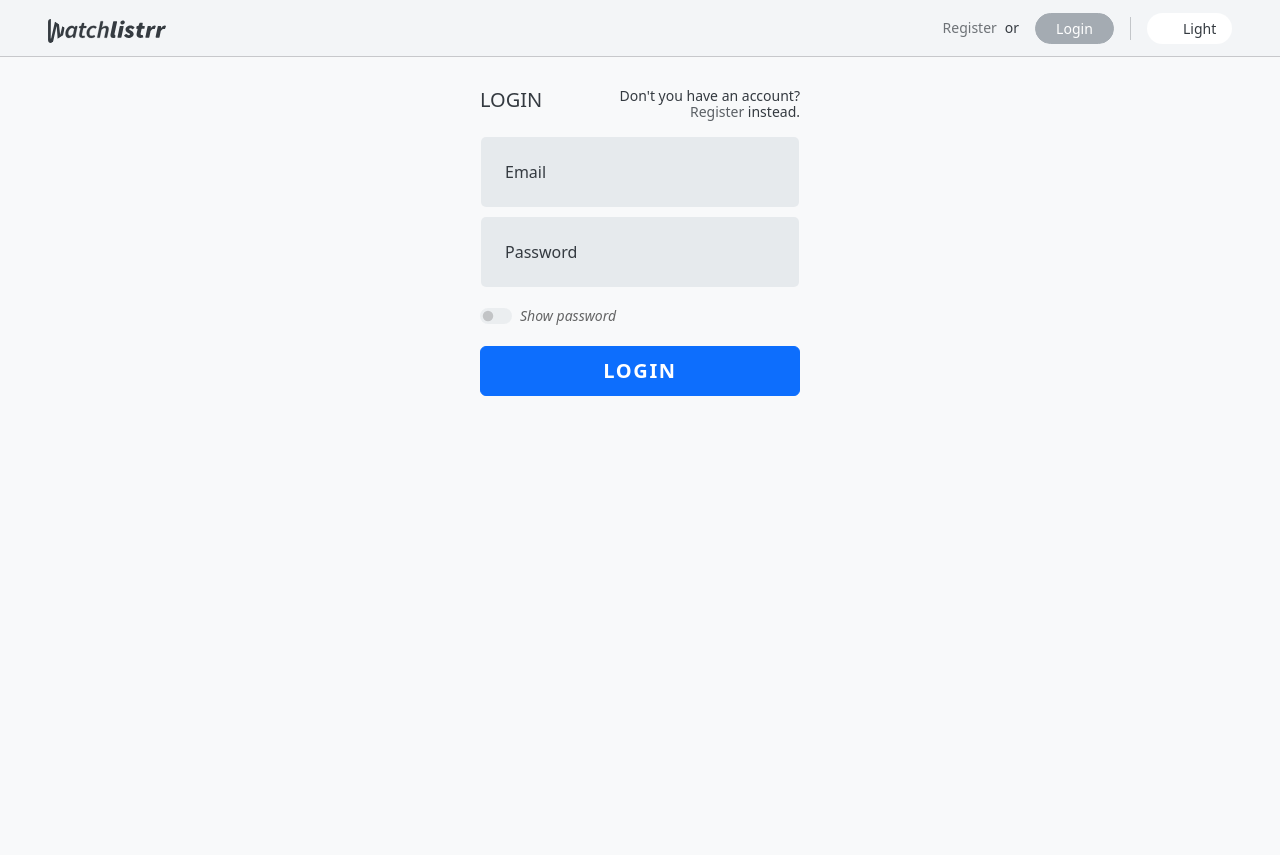
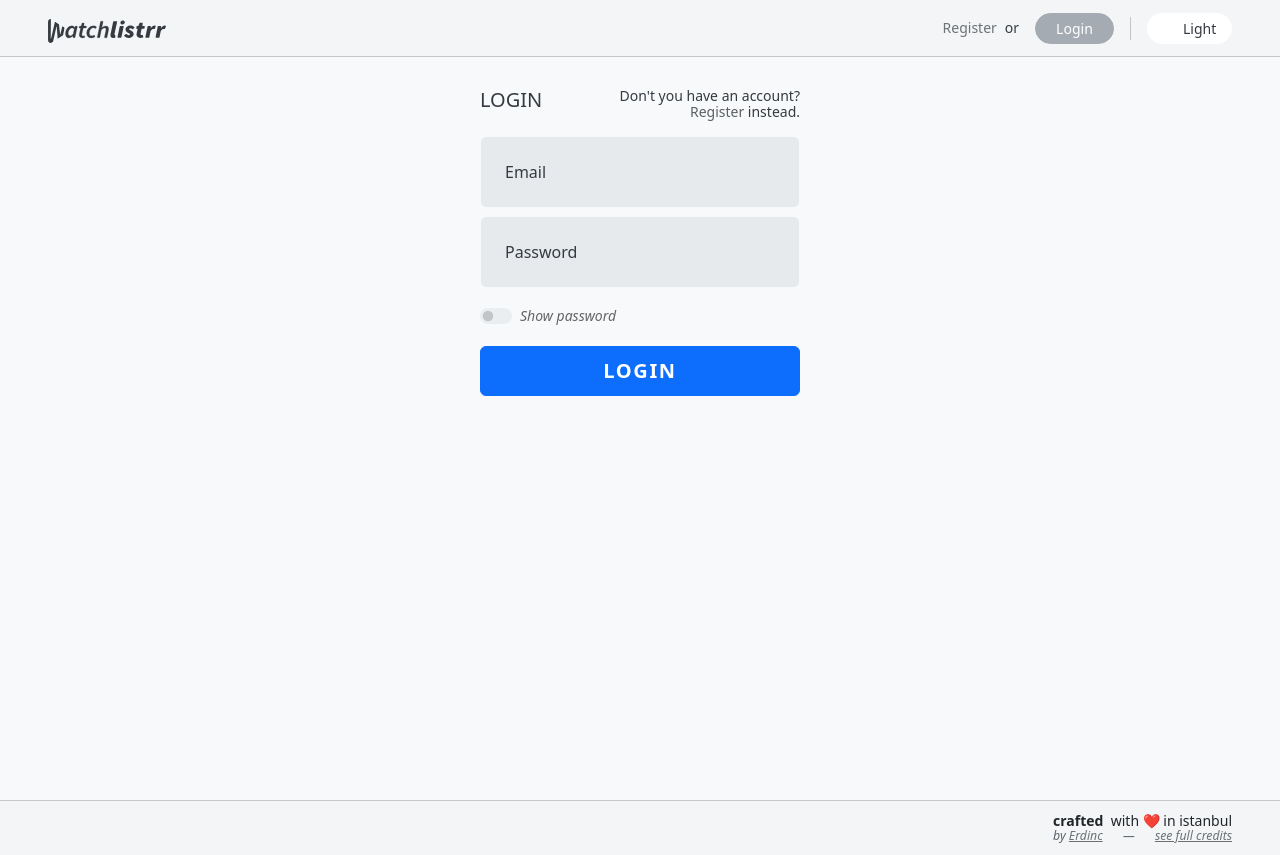
Before and after one commit to erdinctekay/watchlistrr-frontend, a Vue app: page /auth/login in a window 1280 px wide. Before the commit the page ends 800 px from the top, so only its background shows below. Built offline with nearby package versions, Linux system fonts and the light colour scheme; no server answers; a web font is replaced by a local one.

Commit message:
footer updated

```diff
--- a/src/components/ThePageParts/TheFooter.vue
+++ b/src/components/ThePageParts/TheFooter.vue
@@ -1,5 +1,41 @@
 <template>
-	<footer></footer>
+	<footer class="border-1 border-top">
+		<section class="col-12 py-1" :class="`${colorScheme === 'light' ? 'bg-gray-150' : 'bg-gray-800'}`">
+			<div class="container-fluid container-fluid-xxl py-2 px-3 px-sm-5 row g-0 m-auto">
+				<div class="d-flex flex-column justify-content-center align-items-end">
+					<span class="small" :class="`${colorScheme === 'light' ? 'text-dark' : 'text-light'}`">
+						<b>crafted</b>&nbsp; with ❤️ in istanbul
+						<br />
+						<div class="d-flex flex-row justify-content-between text-muted">
+							<span class="small fst-italic">
+								by
+								<a
+									class="text-decoration-underline cursor-pointer"
+									href="https://github.com/erdinctekay"
+									target="_blank"
+								>
+									Erdinc
+								</a>
+							</span>
+							<span class="small fst-italic">—</span>
+							<a @click="openModal('credits')" class="small fst-italic text-decoration-underline cursor-pointer">
+								see full credits
+							</a>
+						</div>
+					</span>
+				</div>
+			</div>
+		</section>
+	</footer>
 </template>
-<script setup></script>
+<script setup>
+	import { storeToRefs } from 'pinia'
+
+	import { useModalStore } from '@/stores/ModalStore'
+	import { useColorSchemeStore } from '@/stores/ColorSchemeStore'
+
+	const { colorScheme } = storeToRefs(useColorSchemeStore())
+
+	const { openModal } = useModalStore()
+</script>
 <style></style>
--- a/src/helpers/ui.js
+++ b/src/helpers/ui.js
@@ -223,6 +223,7 @@ const getPageScrollPosition = () => {
 			}
 
 			observeHeaderHeight()
+			observeFooterHeight()
 		})
 	})
 }
@@ -239,6 +240,21 @@ const observeHeaderHeight = () => {
 
 	if (headerTotalHeight != body.style.getPropertyValue('--header-height').replace(/\D/g, '')) {
 		body.style.cssText += '--header-height: ' + headerTotalHeight + 'px !important;'
+	}
+}
+
+const observeFooterHeight = () => {
+	const footerChildren = document.querySelectorAll('footer section')
+	let footerTotalHeight = 0
+
+	footerChildren.forEach((footerChild) => {
+		footerTotalHeight += footerChild.clientHeight
+	})
+
+	body.style.cssText += '--footer-height: ' + footerTotalHeight + 'px !important;'
+
+	if (footerTotalHeight != body.style.getPropertyValue('--footer-height').replace(/\D/g, '')) {
+		body.style.cssText += '--footer-height: ' + footerTotalHeight + 'px !important;'
 	}
 }
 
```
